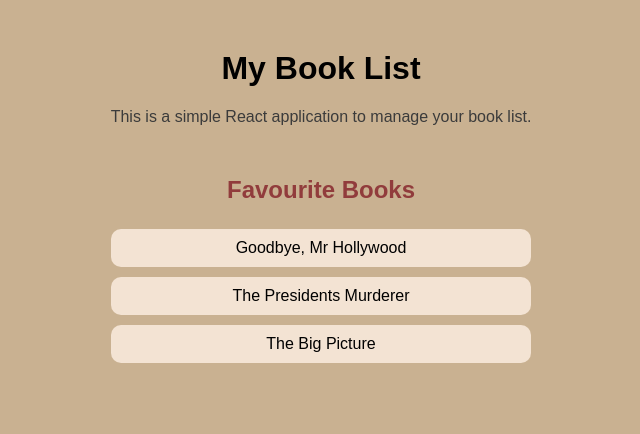
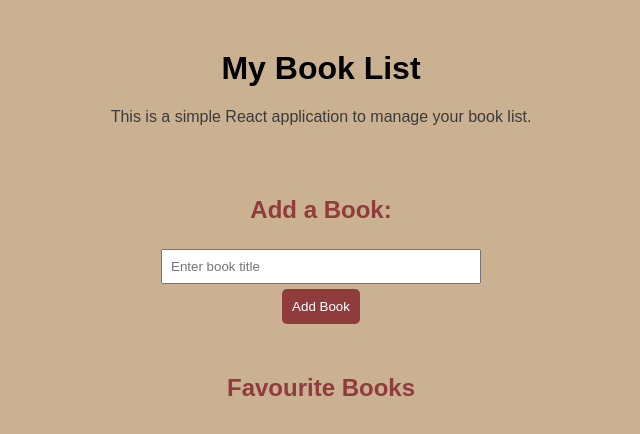
Before and after one commit to bayanwafa/BooksList, a React (Create React App) app in the folder booklist/: page / in a window 1280 px wide. Shown: the top 434 px of the page, without its empty margins (319-959 px from the left). Built offline with nearby package versions, Linux system fonts and the light colour scheme.

Commit message:
add AddBookForm component

```diff
--- /dev/null
+++ b/booklist/src/AddBookForm.js
@@ -0,0 +1,41 @@
+import React, { useState } from 'react';
+
+function AddBookForm({ addBook }) {
+    // State to manage the input value
+    const [newBookTitle, setNewBookTitle] = useState('');
+
+    // Function to handle input change
+    const handleInputChange = (e) => {
+        setNewBookTitle(e.target.value);
+    };
+
+    // Function to handle form submission
+    const handleSubmit = (e) => {
+        e.preventDefault();
+
+        // Check if the input is not empty
+        if (newBookTitle.trim() !== '') {
+            // Call the addBook function with the new book title
+            addBook({ title: newBookTitle });
+
+            // Clear the input field
+            setNewBookTitle('');
+        }
+    };
+
+    return (
+        <form className='addbook' onSubmit={handleSubmit}>
+            <h2>Add a Book:</h2>
+            <input
+                type="text"
+                id="newBookTitle"
+                value={newBookTitle}
+                onChange={handleInputChange}
+                placeholder="Enter book title"
+            />
+            <button type="submit">Add Book</button>
+        </form>
+    );
+}
+
+export default AddBookForm;
--- a/booklist/src/App.css
+++ b/booklist/src/App.css
@@ -18,6 +18,34 @@ p {
   color: #3b3b3b;
 }
 
+/* Styles for AddBookForm */
+.addbook {
+  margin: inherit;
+  display: flex;
+  flex-direction: column;
+  align-items: center;
+}
+
+input {
+  padding: 8px;
+  margin: 5px;
+  width: 300px;
+}
+
+button {
+  padding: 10px;
+  background-color: #913c3c;
+  color: white;
+  border: none;
+  cursor: pointer;
+  border-radius: 5px;
+}
+
+button:hover {
+  background-color: #502020;
+}
+
+/* Styles for BookList */
 .books {
   margin: inherit;
 }
@@ -39,7 +67,7 @@ li {
   background-color: #f3e3d3;
   padding: 10px;
   margin: 5px 0;
-  width: 400px;
+  width: 300px;
   border-radius: 10px;
 }
 
@@ -52,11 +80,12 @@ li {
     overflow-x: hidden;
   }
 
-  ul {
+  li {
     max-width: 100%;
   }
 
-  li {
+  input {
     max-width: 100%;
   }
+
 }
--- a/booklist/src/App.js
+++ b/booklist/src/App.js
@@ -1,13 +1,17 @@
-import './App.css';
 import React, { useState } from 'react';
 import BookList from './BookList';
+import AddBookForm from './AddBookForm';
+import './App.css';
 
 function App() {
-  const [books, setBooks] = useState([
-    { title: 'Goodbye, Mr Hollywood' },
-    { title: 'The Presidents Murderer' },
-    { title: 'The Big Picture' },
-  ]);
+  // State to manage the list of books
+  const [books, setBooks] = useState([]);
+
+  // Function to add a new book to the list
+  const addBook = (newBook) => {
+    setBooks([...books, newBook]);
+  };
+
 
 
   return (
@@ -15,6 +19,10 @@ function App() {
       <h1>My Book List</h1>
       <p>This is a simple React application to manage your book list.</p>
 
+      {/* Pass the addBook function to AddBookForm */}
+      <AddBookForm addBook={addBook} />
+
+      {/* Pass the list of books and the addBook function to BookList */}
       <BookList books={books} />
     </div>
   );
```
